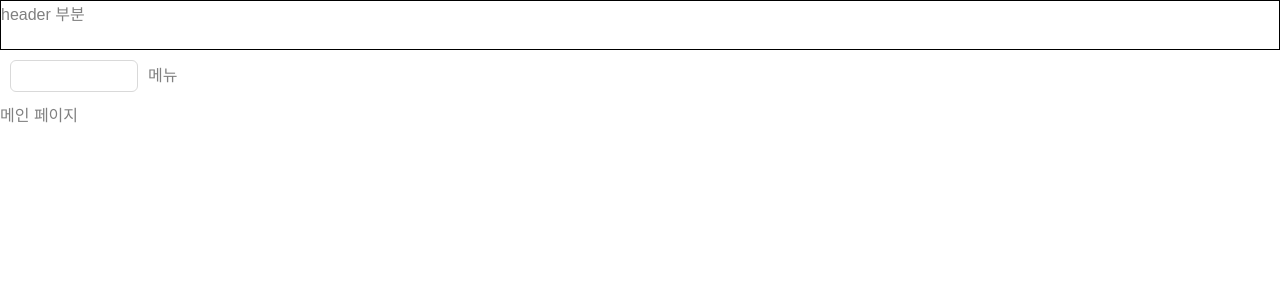
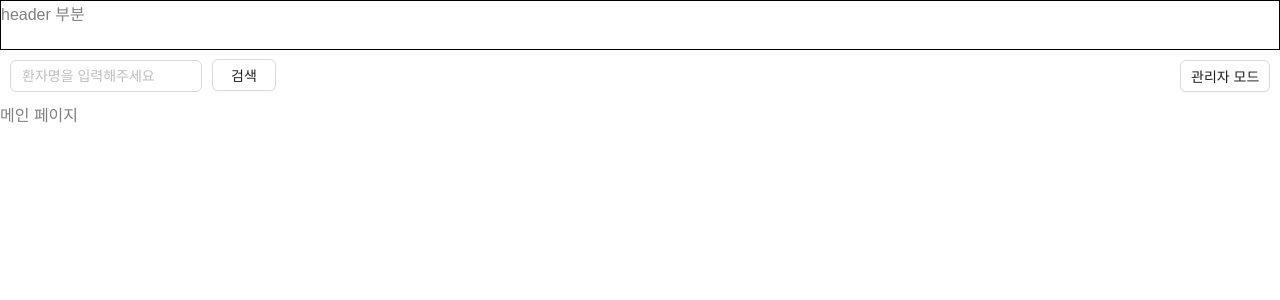
Before and after one commit to gilgyujeong/schedule_front, a Next.js app in the folder schedule/: page / in a window 1280 px wide. Shown: the top 300 px of the page. Built offline with nearby package versions, Linux system fonts and the light colour scheme.

Commit message:
Fix: mainpage button

```diff
--- a/schedule/package.json
+++ b/schedule/package.json
@@ -11,6 +11,8 @@
   "dependencies": {
     "@emotion/react": "^11.13.5",
     "@emotion/styled": "^11.13.5",
+    "ag-grid-community": "^32.3.3",
+    "ag-grid-react": "^32.3.3",
     "antd": "^5.22.3",
     "next": "12.1.0",
     "react": "17.0.2",
--- a/schedule/src/components/main/main.presenter.js
+++ b/schedule/src/components/main/main.presenter.js
@@ -5,10 +5,13 @@ export default function MainPresenter() {
     return (
         <S.MainBox>
             <S.MenuBox>
-                <form>
-                    <S.InputBox />
-                    메뉴
-                </form>
+                <S.InputBox>
+                    <S.InputForm>
+                        <S.PatientInput placeholder='환자명을 입력해주세요' />
+                        <S.PatientButton>검색</S.PatientButton>
+                    </S.InputForm>
+                </S.InputBox>
+                <S.AdminButton>관리자 모드</S.AdminButton>
 
             </S.MenuBox>
             메인 페이지
--- a/schedule/src/components/main/main.styles.js
+++ b/schedule/src/components/main/main.styles.js
@@ -1,5 +1,5 @@
 import styled from "@emotion/styled";
-import { Input } from "antd";
+import { Button, Input } from "antd";
 
 export const MainBox = styled.div`
     display: flex;
@@ -16,10 +16,28 @@ export const MenuBox = styled.div`
     align-items: center;
 `
 
-export const InputBox = styled(Input)`
-    width: 10vw;
+export const InputBox = styled.div`
+    width: 100%;
+`
+
+export const InputForm = styled.form`
+
+`
+
+export const PatientInput = styled(Input)`
+    width: 15vw;
     margin: 10px;
 `
+
+export const PatientButton = styled(Button)`
+    width: 5vw;
+`
+
+export const AdminButton = styled(Button)`
+    width: 7vw;
+    margin: 10px;
+`
+
 
 export const ScheduleBox = styled.div`
 
```
Also changed, not shown: 1 other file (tests, documents, lock files or other folders).
